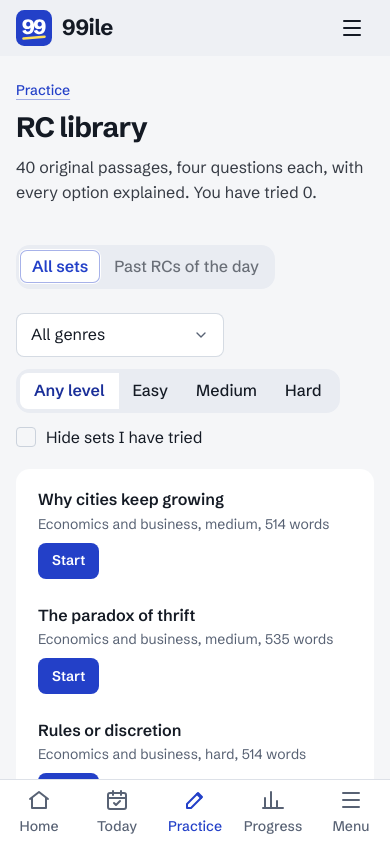
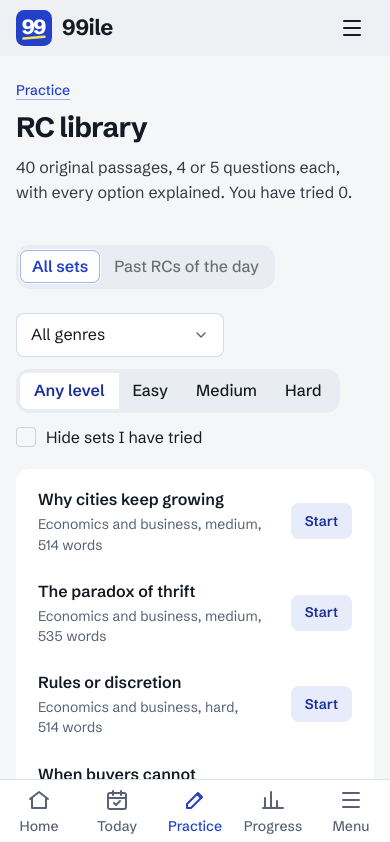
Before and after one commit to japp47/CAT-Prep, a React (Vite) app: page /practice/library in a window 390 px wide. Shown: the top 842 px of the page. Built offline with nearby package versions, Linux system fonts and the light colour scheme.

Commit message:
fix: keep row buttons on the right on phones, quiet repeated buttons, and fix small text and wording slips

```diff
--- a/src/components/Countdown.tsx
+++ b/src/components/Countdown.tsx
@@ -23,10 +23,11 @@ export function PhaseBar() {
         })}
         {cur > 0 && cur <= PHASES.length && <span className="absolute top-1/2 -mt-[7px] -ml-[7px] size-3.5 rounded-full border-[3px] border-primary bg-card ring-4 ring-accent" style={{ left: at.toFixed(2) + "%" }} />}
       </div>
-      <div className="flex gap-1 text-sm text-muted-foreground">
+      {/* Names wrap rather than truncate: on a phone "Mock phase" gets two lines instead of "Mock ph…". */}
+      <div className="flex gap-1 text-sm leading-tight text-muted-foreground">
         {PHASES.map((p) => {
           const len = diffDays(p.start, p.end) + 1;
-          return <span key={p.id} className={"truncate" + (p.id === cur ? " font-semibold text-primary" : "")} style={{ flex: len }}>{len / total > 0.08 ? p.name : ""}</span>;
+          return <span key={p.id} className={"min-w-0 break-words" + (p.id === cur ? " font-semibold text-primary" : "")} style={{ flex: len }}>{len / total > 0.08 ? p.name : ""}</span>;
         })}
       </div>
     </div>
--- a/src/pages/Plan.tsx
+++ b/src/pages/Plan.tsx
@@ -70,7 +70,7 @@ function TimeCard({ sec }: { sec: SectionDef }) {
         <ToggleGroup type="single" value={preset} onValueChange={(v) => { const p = PRESETS.find((x) => x.label === v); if (p) update((st) => { st.settings[sec.id] = { wd: p.wd, we: p.we, dow: [null, null, null, null, null, null, null] }; }); }}
           className="grid w-full grid-cols-2 gap-2 sm:grid-cols-4" aria-label="Presets">
           {PRESETS.map((p) => (
-            <ToggleGroupItem key={p.label} value={p.label} className="h-auto min-w-0 flex-col items-start gap-0.5 rounded-lg bg-secondary px-4 py-3 text-left whitespace-normal data-[state=on]:bg-foreground data-[state=on]:text-background">
+            <ToggleGroupItem key={p.label} value={p.label} className="h-auto min-w-0 flex-col items-start gap-0.5 rounded-lg bg-secondary px-4 py-3 text-left whitespace-normal data-[state=on]:bg-card data-[state=on]:text-primary data-[state=on]:ring-1 data-[state=on]:ring-inset data-[state=on]:ring-primary/40">
               <span className="text-base font-semibold">{p.label}</span><span className="text-sm opacity-75">{p.note}</span>
             </ToggleGroupItem>
           ))}
--- a/src/pages/Today.tsx
+++ b/src/pages/Today.tsx
@@ -325,11 +325,14 @@ function PracticeToday({ today }: { today: string }) {
     <Section title="Practice on this site today" action={<TextLink to="/practice" className="text-base">All practice</TextLink>} description="Scores log themselves in Progress. Tick the matching timetable block when you are done.">
       <ul className="grid gap-3 md:grid-cols-2 xl:grid-cols-3">
         {rows.map((r) => (
-          <li key={r.label} className="flex flex-col gap-2 rounded-lg bg-card p-5">
-            <Meta>{r.label}</Meta>
-            <Link to={r.to} className="text-base font-semibold hover:text-primary">{r.title}</Link>
-            {r.done && <p className="text-base text-success">Done: {r.done}</p>}
-            <div className="mt-auto pt-1"><LinkButton to={r.to} size="sm" variant={r.done ? "secondary" : "default"}>{r.go}</LinkButton></div>
+          <li key={r.label} className="grid grid-cols-[minmax(0,1fr)_auto] items-center gap-x-4 rounded-lg bg-card p-5">
+            <div className="flex min-w-0 flex-col gap-1">
+              <Meta>{r.label}</Meta>
+              <Link to={r.to} className="text-base font-semibold text-pretty hover:text-primary">{r.title}</Link>
+              {r.done && <p className="text-base text-success">Done: {r.done}</p>}
+            </div>
+            {/* Quiet: the timetable above already has this screen's one filled button. */}
+            <LinkButton to={r.to} size="sm" variant="secondary">{r.go}</LinkButton>
           </li>
         ))}
       </ul>
--- a/src/pages/practice/Library.tsx
+++ b/src/pages/practice/Library.tsx
@@ -15,6 +15,10 @@ import { GENRES, type Genre, type RcMeta } from "../../practice/types";
 
 interface Best { best: number; last: RcAttempt }
 
+const counts = RC_CATALOG.map((s) => s.questions);
+const lo = Math.min(...counts), hi = Math.max(...counts);
+const qRange = lo === hi ? String(lo) : lo + " or " + hi;
+
 /** Each tried set's best score and latest attempt, worked out once for the whole list. */
 function useBest(): Map<string, Best> {
   const { state } = useStore();
@@ -30,15 +34,17 @@ function useBest(): Map<string, Best> {
 
 function Row({ set, label, best }: { set: RcMeta; label?: string; best?: Best }) {
   return (
-    <li className="flex flex-wrap items-center justify-between gap-x-4 gap-y-2 rounded-md px-4 py-3 hover:bg-muted/60">
+    // A grid, not flex-wrap: a two-line title must not push the button under it. On a phone a tried set stacks its two buttons on the right.
+    <li className="grid grid-cols-[minmax(0,1fr)_auto] items-center gap-x-4 rounded-md px-4 py-3 hover:bg-muted/60">
       <div className="flex min-w-0 flex-col gap-0.5">
         {label && <span className="text-sm text-muted-foreground">{label}</span>}
-        <Link to={`/practice/rc/${set.id}`} className="text-base font-semibold hover:text-primary">{set.title}</Link>
+        <Link to={`/practice/rc/${set.id}`} className="text-base font-semibold text-pretty hover:text-primary">{set.title}</Link>
         <Meta>{GENRES[set.genre]}, {set.difficulty}, {set.words} words{best ? `. Best ${best.best > 0 ? "+" : ""}${best.best} of ${3 * set.questions}` : ""}</Meta>
       </div>
-      <div className="flex items-center gap-2">
+      <div className="flex flex-col-reverse items-stretch gap-1 sm:flex-row sm:items-center sm:gap-2">
         {best && <LinkButton to={`/practice/rc/${set.id}?review=${best.last.id}`} variant="ghost" size="sm">Review</LinkButton>}
-        <LinkButton to={`/practice/rc/${set.id}`} variant={best ? "secondary" : "default"} size="sm">{best ? "Retake" : "Start"}</LinkButton>
+        {/* Quiet buttons: a list of 40 filled buttons would break the one-filled-button rule. */}
+        <LinkButton to={`/practice/rc/${set.id}`} variant="secondary" size="sm">{best ? "Retake" : "Start"}</LinkButton>
       </div>
     </li>
   );
@@ -59,7 +65,7 @@ export default function Library() {
   return (
     <Page>
       <PageHeader title="RC library" back={{ to: "/practice", label: "Practice" }}>
-        {RC_CATALOG.length} original passages, four questions each, with every option explained. You have tried {tried.size}.
+        {RC_CATALOG.length} original passages, {qRange} questions each, with every option explained. You have tried {tried.size}.
       </PageHeader>
       <Tabs value={tab} onValueChange={(v) => setTab(v as "all" | "daily")} className="gap-6">
         <TabsList className="bg-secondary">
--- a/src/pages/practice/common.tsx
+++ b/src/pages/practice/common.tsx
@@ -27,8 +27,8 @@ export function StreakBadge() {
   const face = (
     <>
       <Flame className={cn("size-4", s.days ? "text-warning" : "text-muted-foreground")} aria-hidden />
-      {s.days ? `${s.days}-day streak` : "No streak yet"}
-      {s.days > 0 && <span className="text-muted-foreground">, {s.shieldsLeft} shield{s.shieldsLeft === 1 ? "" : "s"}</span>}
+      {/* One span, so the badge's flex gap does not open a space before the comma. */}
+      <span>{s.days ? `${s.days}-day streak` : "No streak yet"}{s.days > 0 && <span className="text-muted-foreground">, {s.shieldsLeft} shield{s.shieldsLeft === 1 ? "" : "s"}</span>}</span>
     </>
   );
   // A tap opens the note, so it reaches phones too, not only a mouse hover.
--- a/src/pages/tracker/Report.tsx
+++ b/src/pages/tracker/Report.tsx
@@ -25,7 +25,7 @@ function AccuracyList({ title, rows, empty }: { title: string; rows: Row[]; empt
                 <span className="leading-snug">{r.label}</span>
                 <span className="h-2.5 overflow-hidden rounded-full bg-secondary"><span className={cn("block h-full rounded-full", pct !== null && pct < 60 ? "bg-danger" : "bg-primary")} style={{ width: (pct ?? 0) + "%" }} /></span>
                 <span className="text-right leading-tight">
-                  {pct === null ? <span className="text-sm text-muted-foreground">None yet</span> : <><b className="font-semibold">{pct}%</b><span className="block text-sm text-muted-foreground">{r.attempted} Qs</span></>}
+                  {pct === null ? <span className="text-sm text-muted-foreground">None yet</span> : <><b className="font-semibold">{pct}%</b><span className="block text-sm text-muted-foreground">{r.attempted} Q{r.attempted === 1 ? "" : "s"}</span></>}
                 </span>
               </li>
             );
```
Also changed, not shown: src/pages/practice/Hub.tsx (+5 -4 lines).
